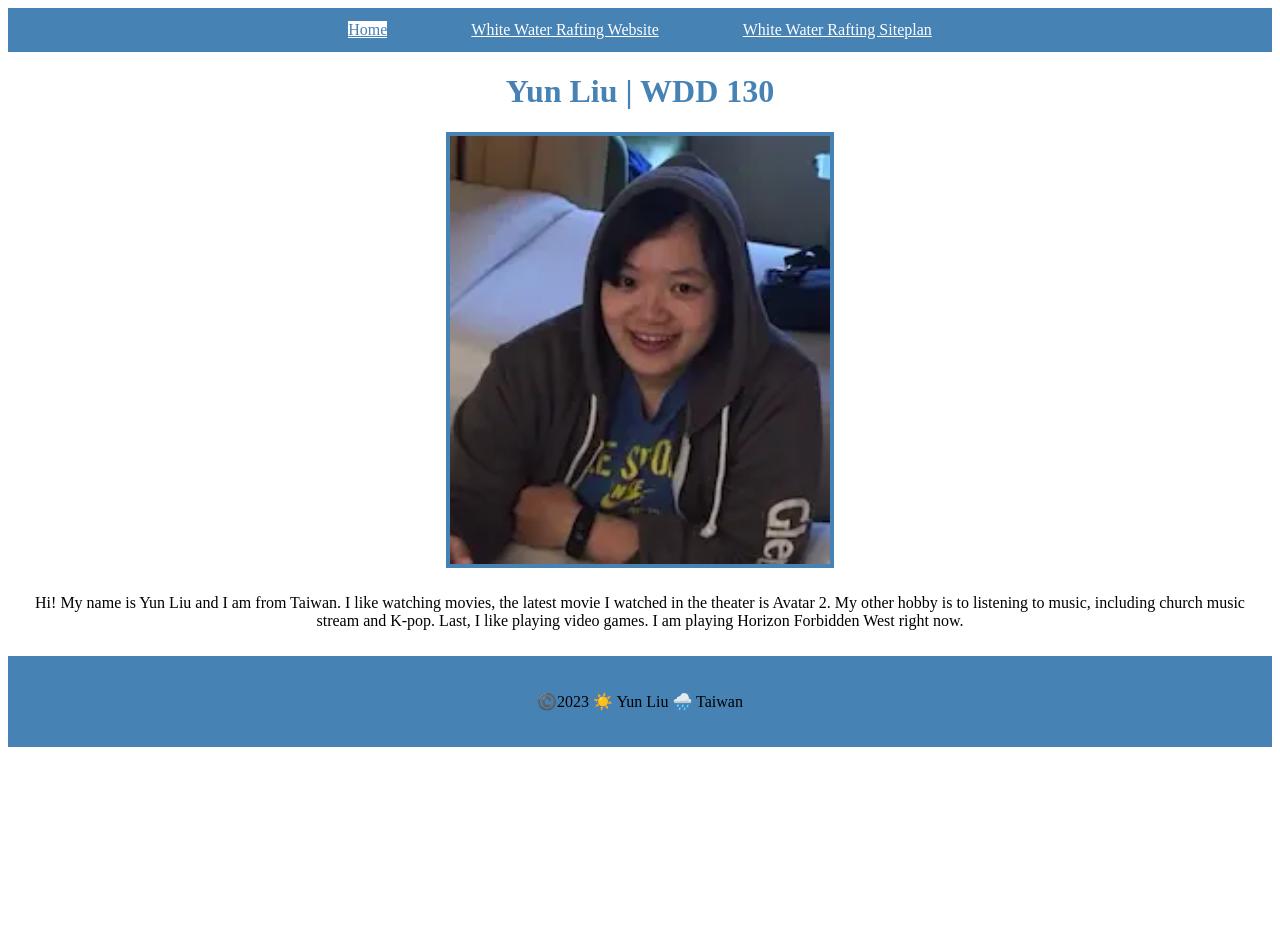
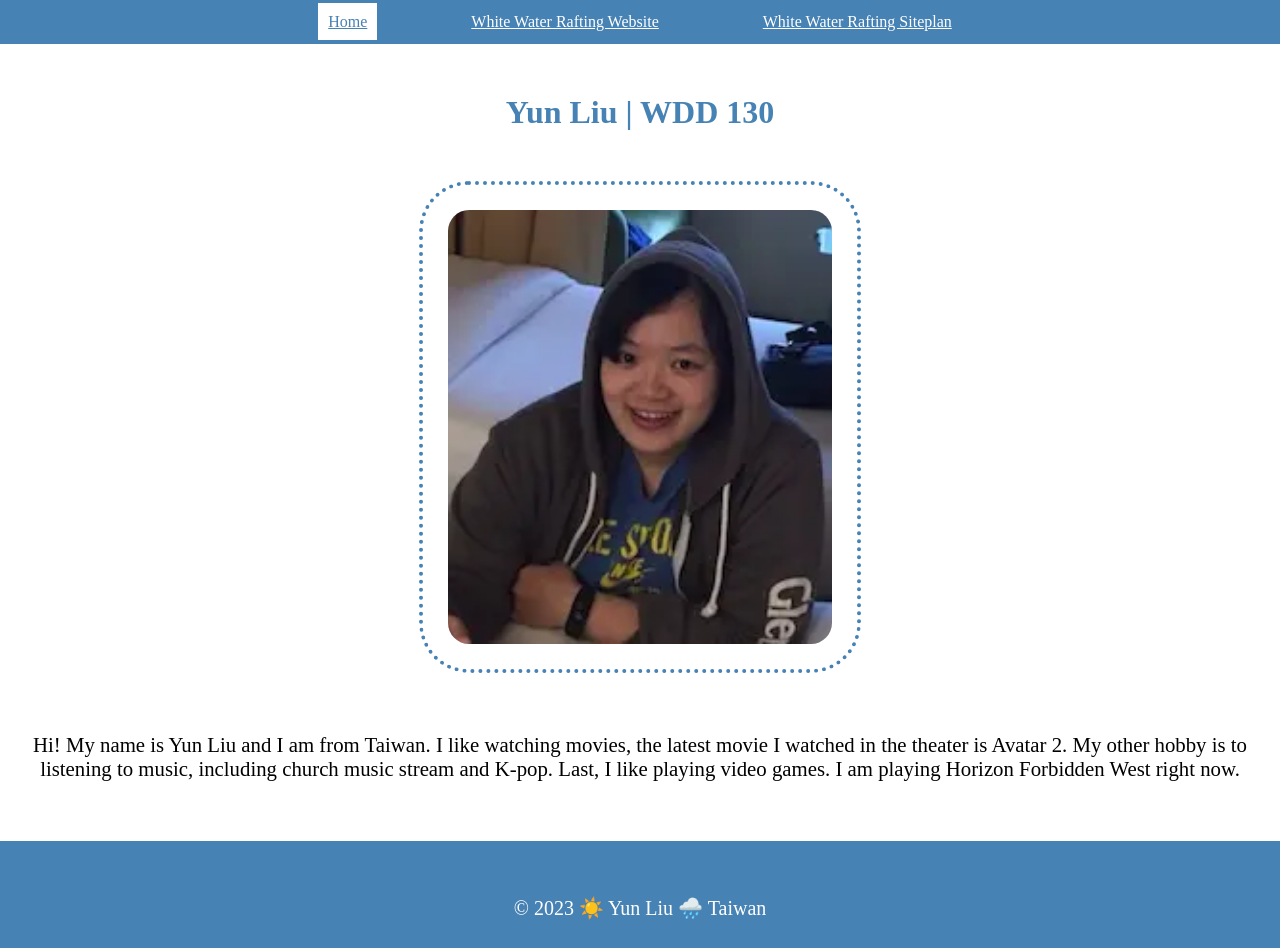
Before and after one commit to runyun/wdd130, a plain HTML site: page index.html in a window 1280 px wide. Before the commit the page ends 800 px from the top, so only its background shows below. Drawn offline with Linux system fonts and the light colour scheme.

Commit message:
Make more spce between elements

```diff
--- a/css/style.css
+++ b/css/style.css
@@ -1,4 +1,7 @@
 
+body {
+    margin: 0;
+}
 nav,
 footer {
     background-color: steelblue;
@@ -11,6 +14,7 @@ a {
     color: white;
     margin: 40px;
     line-height: 1.5em;
+    padding: 10px;
 }
 
 a:hover {
@@ -21,21 +25,33 @@ a:hover {
 h1 {
     text-align: center;
     color: steelblue;
+    margin: 50px 0;
 }
 
 img {
     width: 30%;
-    border: 4px solid steelblue;
-    margin: 0 auto;
+    border: 4px dotted steelblue;
+    border-radius: 50px;
+    margin: 50px auto;
     display: block;
+    padding: 25px;
 }
 
 p {
     text-align: center;
     padding: 10px;
+    margin: 50px 0;
+    font-size: 1.3em;
 }
 
 #active {
     background-color: white;
     color: steelblue;
 }
+
+footer p {
+    padding: 25px;
+    color: white;
+    font-size: 20px;
+    margin: 20px auto;
+}
--- a/index.html
+++ b/index.html
@@ -24,7 +24,7 @@
             </p>
         </main>
         <footer>
-            <p>©️2023 ☀️ Yun Liu 🌧️ Taiwan</p>
+            <p>&copy; 2023 ☀️ Yun Liu 🌧️ Taiwan</p>
         </footer>
     </body>
 </html>
```
